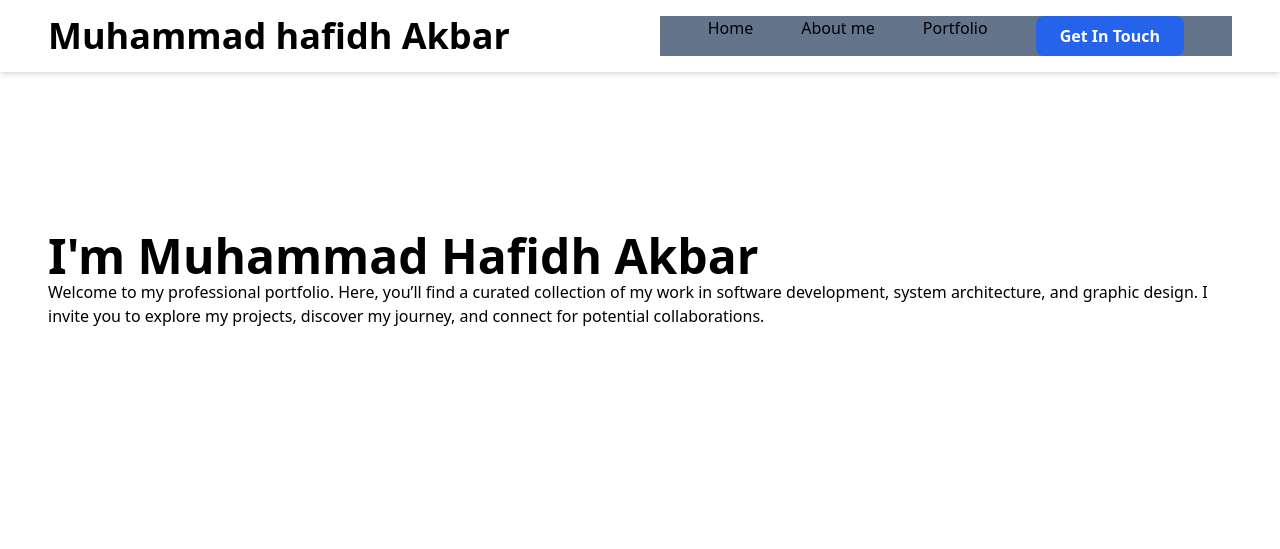
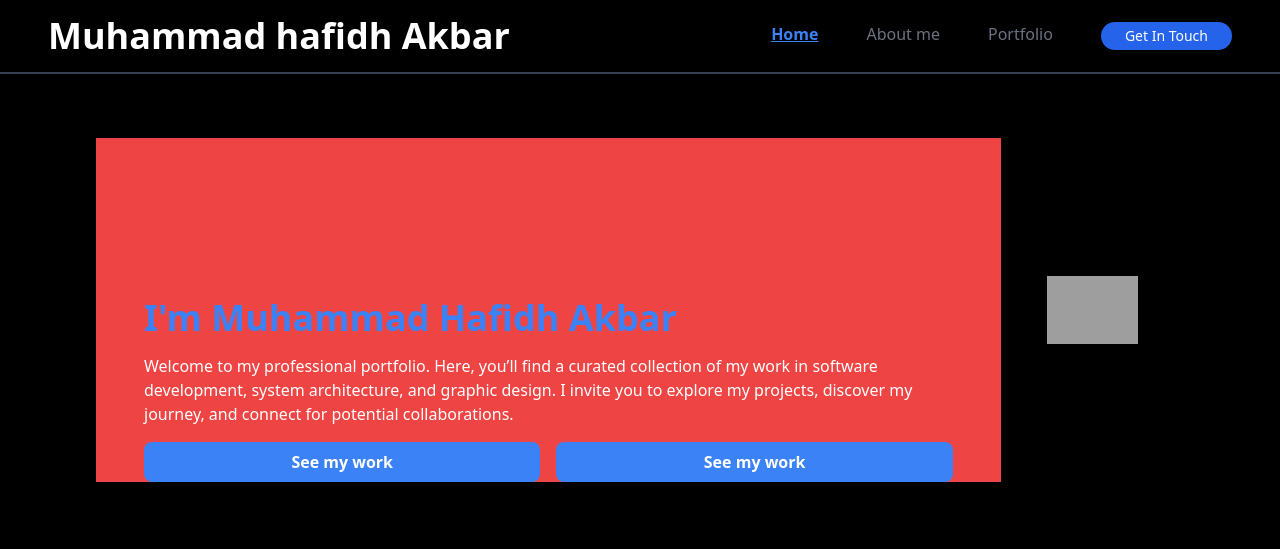
Before and after one commit to hfdhakbar/Profesional-Porto, a website: page public/index.html in a window 1280 px wide. Drawn offline with Linux system fonts and the light colour scheme; grey boxes are pictures that could not be loaded.

Commit message:
feat:Header

```diff
--- a/public/index.html
+++ b/public/index.html
@@ -6,25 +6,31 @@
     <link href="./css/style.css" rel="stylesheet">
     <title>Document</title>
 </head>
-<body class="bg">
-    <header class="flex justify-between gap-5 px-12 py-4 shadow-md">
-        <div class="text-4xl font-semibold">Muhammad hafidh Akbar</div>
-        <nav class="bg-slate-500 lg:flex items-center">
-            <ul class="lg:flex gap-12 px-12">
-                <li><a href="Home">Home</a></li>
-                <li><a href="About me">About me</a></li>
-                <li><a href="Portfolio">Portfolio</a></li>
-                <div class="bg-blue-600 lg:px-6 py-2 rounded-lg text-white font-semibold lg:flex place-items-center">
-                <li><a href="Get In Touch">Get In Touch</a></li>
+<body class="font-sans bg-black">
+    <header class="flex justify-between items-center px-12 py-4 border-gray-700 border-b-2">
+        <h1 class="text-4xl font-bold text-white">Muhammad hafidh Akbar</h1>
+        <nav class="lg:flex items-center">
+            <ul class="flex gap-12">
+                <li><a href="Home" class="text-blue-500 font-bold underline">Home</a></li>
+                <li><a href="About me" class="text-gray-500 font-normal">About me</a></li>
+                <li><a href="Portfolio" class="text-gray-500 font-normal">Portfolio</a></li>
+                <li><a href="Get In Touch" class="bg-blue-600 px-6 py-1 rounded-full text-white text-sm font-normal lg:flex place-items-center">Get In Touch</a></li>
                 </div>
             </ul>
         </nav>
     </header>
-
-    <div class="fle">
-        <h1 class="font-semibold text-5xl px-12 mt-40">I'm Muhammad Hafidh Akbar</h1>
-        <h2 class="px-12">Welcome to my professional portfolio. Here, you’ll find a curated collection of my work in software development, system architecture, and graphic design. I invite you to explore my projects, discover my journey, and connect for potential collaborations.</h2>
-        <button class="px-12 py-2 bg-#0057FF rounded-lg text-white font-semibold w-1/4">See my work</button>
+    <div class="flex flex-col md:flex-row justify-between items-center px-8 py-16 max-w-6xl mx-auto space-y-10 md:space-y-0">
+    <div class="flex flex-col bg-red-500">
+        <h1 class="font-bold text-4xl px-12 mt-40 flex text-blue-500">I'm Muhammad Hafidh Akbar</h1>
+        <p class="px-12 py-4 text-white">Welcome to my professional portfolio. Here, you’ll find a curated collection of my work in software development, system architecture, and graphic design. I invite you to explore my projects, discover my journey, and connect for potential collaborations.</p>
+        <div class="px-12 flex gap-4">
+            <button class="py-2 bg-blue-500 rounded-lg text-white font-semibold w-1/2">See my work</button>
+            <button class="py-2 bg-blue-500 rounded-lg text-white font-semibold w-1/2">See my work</button>
+        </div>
+    </div>
+    <div class="flex justify-center">
+        <img src="./asset/image/Profile.jpg" alt="Profile Saya" class="w-1/2 ">
+    </div>
     </div>
 </body>
 </html>
```
Also changed, not shown: public/css/style.css, 1 other file.
